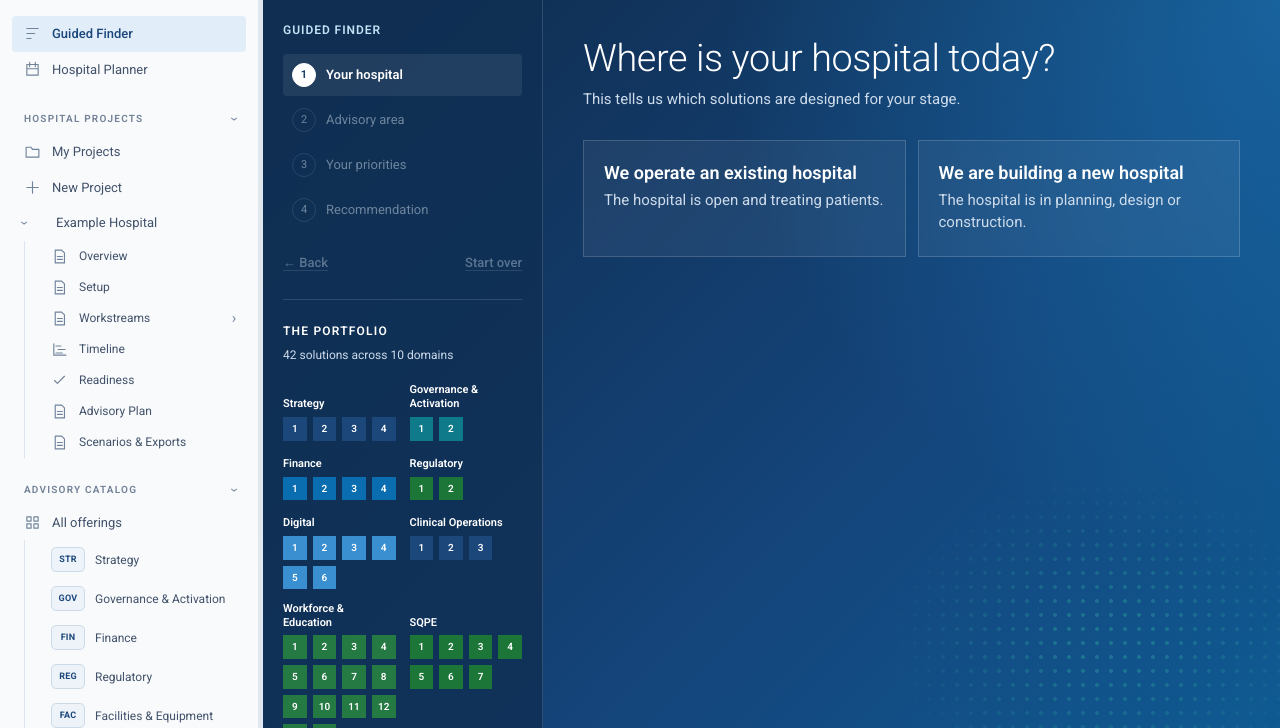
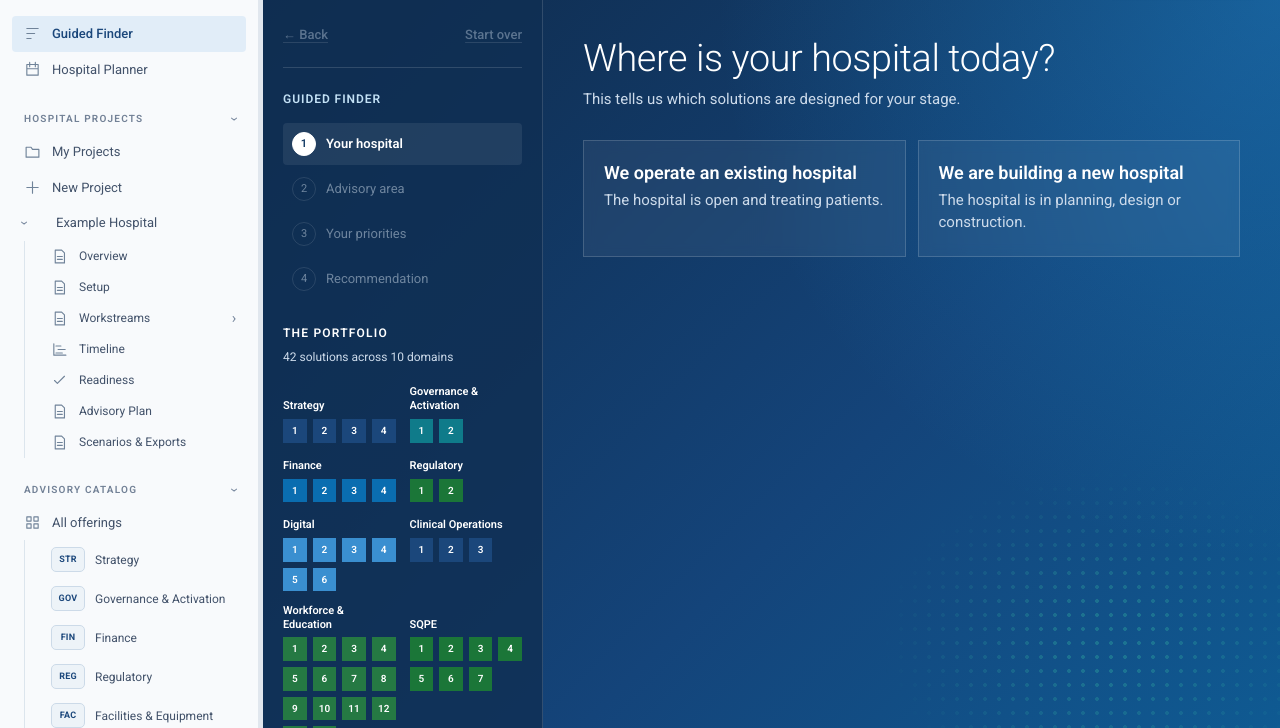
Before and after one commit to cc-iem/iem-advisory, a website: page index.html in a window 1280 px wide. Both pictures are taken after a click on the link "Guided Finder". Shown: the part 72-800 px from the top of the page. Drawn offline with Linux system fonts and the light colour scheme.

Commit message:
Move Finder Back and Start over controls to the top

```diff
--- a/assets/workspace.css
+++ b/assets/workspace.css
@@ -1175,9 +1175,12 @@ main#top {
   display: flex;
   justify-content: space-between;
   gap: 16px;
-  padding: 18px 0 22px;
+  padding: 0 0 18px;
   margin-bottom: 22px;
   border-bottom: 1px solid #ffffff24;
+}
+#finderNav > nav {
+  margin-bottom: 24px;
 }
 .finder-controls .link-btn,
 .finder-another {
--- a/index.html
+++ b/index.html
@@ -18,7 +18,7 @@
       rel="stylesheet"
     />
     <link rel="stylesheet" href="assets/styles.css" />
-    <link rel="stylesheet" href="assets/workspace.css?v=20261113-9" />
+    <link rel="stylesheet" href="assets/workspace.css?v=20261113-11" />
   </head>
   <body>
     <a class="skip-link" href="#top" data-skip-main>Skip to main content</a>
@@ -229,6 +229,24 @@
                   id="finderNav"
                   aria-label="Finder navigation"
                 >
+                  <div class="finder-controls">
+                    <button
+                      type="button"
+                      class="link-btn"
+                      id="finderBack"
+                      data-action="back"
+                    >
+                      ← Back
+                    </button>
+                    <button
+                      type="button"
+                      class="link-btn"
+                      id="finderRestart"
+                      data-action="restart"
+                    >
+                      Start over
+                    </button>
+                  </div>
                   <nav aria-label="Finder progress">
                     <p class="finder-nav-title">Guided Finder</p>
                     <ol
@@ -278,24 +296,7 @@
                       </li>
                     </ol>
                   </nav>
-                  <div class="finder-controls">
-                    <button
-                      type="button"
-                      class="link-btn"
-                      id="finderBack"
-                      data-action="back"
-                    >
-                      ← Back
-                    </button>
-                    <button
-                      type="button"
-                      class="link-btn"
-                      id="finderRestart"
-                      data-action="restart"
-                    >
-                      Start over
-                    </button>
-                  </div>
+
                   <button
                     type="button"
                     class="link-btn finder-another"
```
Also changed, not shown: verification/finder-controls-top.jpg (added).
